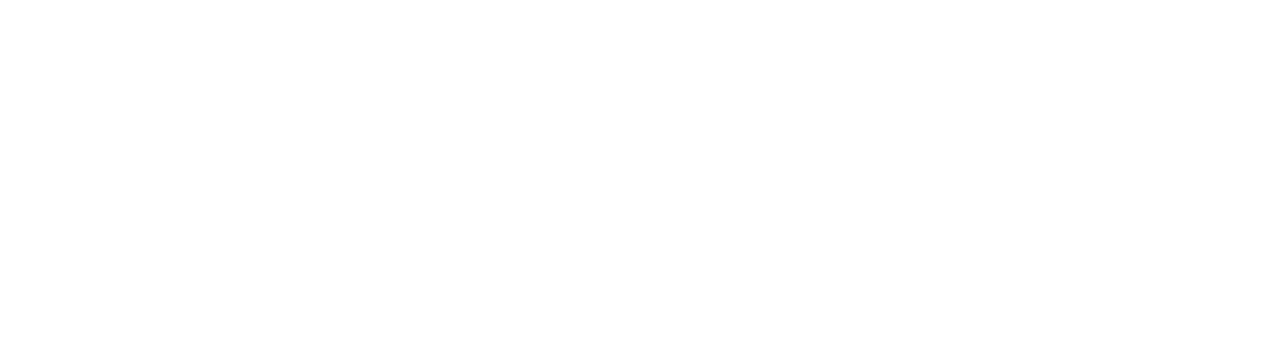
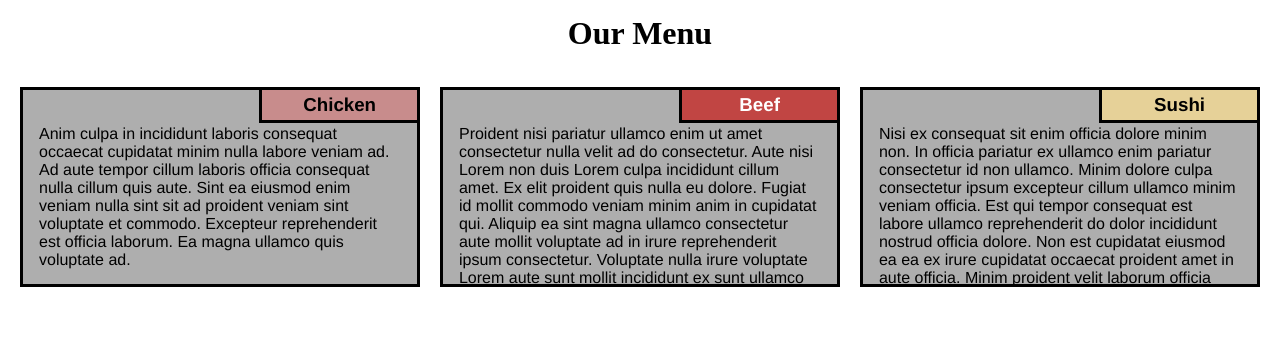
Before and after one commit to robl2e/jhu-coursera-fullstack-course4, a plain HTML site: page module2-solution/index.html in a window 1280 px wide. Drawn offline with Linux system fonts and the light colour scheme.

Commit message:
feat(module2): Implement Assignment two. - Add simple css framework and index.html to render file based off of specs.

```diff
--- /dev/null
+++ b/module2-solution/css/styles.css
@@ -0,0 +1,87 @@
+/********** Base styles **********/
+
+* {
+  box-sizing: border-box;
+  margin: 0;
+  padding: 0;
+}
+
+h1 {
+  margin: 15px;
+  text-align: center;
+}
+
+.box {
+  background-color: #ffffff;
+  margin: 10px;
+  border: 3px solid black;
+  background-color: #aeaeae;
+  overflow: auto;
+  text-overflow: ellipsis;
+  position: relative;
+  height: 200px
+}
+
+.box-header {
+  width: 40%;
+  padding: 4px;
+  border-left: 3px solid black;
+  border-bottom: 3px solid black;
+  font-family: Helvetica;
+  position: absolute;
+  right: 0px;
+  text-align: center;
+}
+
+#chicken {
+  background-color: rgb(200, 140, 140);
+}
+
+#beef {
+  background-color: rgb(193, 69, 67);
+  color: white;
+}
+
+#sushi {
+  background-color: rgb(230, 209, 152);
+}
+
+p {
+  position: relative;
+  top: 10%;
+  font-family: Helvetica;
+  color: black;
+  margin: 16px;
+}
+
+/* Simple Responsive Framework. */
+
+.row {
+  padding: 10px;
+  width: 100%;
+}
+
+/********** Large devices only (Desktop) **********/
+
+@media (min-width: 992px) {
+  /* Desktop Device with 3 columns, so size 4+4+4=12 */
+  .col-lg-4 {
+    float: left;
+    width: 33.33%;
+  }
+}
+
+/********** Medium devices only (Tablet) **********/
+
+@media (min-width: 768px) and (max-width: 991px) {
+  /* Tablet Device uses 2 columns, so size 6+6=12 */
+  .col-md-6, .col-md-12 {
+    float: left;
+  }
+  .col-md-6 {
+    width: 50%;
+  }
+  .col-md-12 {
+    width: 100%;
+  }
+}
--- a/module2-solution/index.html
+++ b/module2-solution/index.html
@@ -1,11 +1,54 @@
 <!DOCTYPE html>
-<html lang="en">
+<html>
+
 <head>
-    <meta charset="UTF-8">
-    <meta name="viewport" content="width=device-width, initial-scale=1.0">
-    <title>Document</title>
+  <meta charset="utf-8">
+  <meta name="viewport" content="width=device-width,initial-scale=1">
+  <title>Responsive Layout</title>
+
+  <link rel="stylesheet" href="css/styles.css">
 </head>
+
 <body>
-    <title>Hello Coursera</title>
+  <h1>Our Menu</h1>
+
+  <div class="row">
+    <div class="col-lg-4 col-md-6">
+      <div class="box">
+        <h3 class="box-header" id="chicken">Chicken</h3>
+        <p>Anim culpa in incididunt laboris consequat occaecat cupidatat minim nulla labore veniam ad. Ad aute tempor
+          cillum laboris officia consequat nulla cillum quis aute. Sint ea eiusmod enim veniam nulla sint sit ad
+          proident
+          veniam sint voluptate et commodo. Excepteur reprehenderit est officia laborum. Ea magna ullamco quis voluptate
+          ad.</p>
+      </div>
+    </div>
+    <div class="col-lg-4 col-md-6">
+      <div class="box">
+        <h3 class="box-header" id="beef">Beef</h3>
+        <p>Proident nisi pariatur ullamco enim ut amet consectetur nulla velit ad do consectetur. Aute nisi Lorem non
+          duis
+          Lorem culpa incididunt cillum amet. Ex elit proident quis nulla eu dolore. Fugiat id mollit commodo veniam
+          minim
+          anim in cupidatat qui. Aliquip ea sint magna ullamco consectetur aute mollit voluptate ad in irure
+          reprehenderit
+          ipsum consectetur. Voluptate nulla irure voluptate Lorem aute sunt mollit incididunt ex sunt ullamco proident
+          nulla.</p>
+      </div>
+    </div>
+    <div class="col-lg-4 col-md-12">
+      <div class="box">
+        <h3 class="box-header" id="sushi">Sushi</h3>
+        <p>Nisi ex consequat sit enim officia dolore minim non. In officia pariatur ex ullamco enim pariatur consectetur
+          id non ullamco. Minim dolore culpa consectetur ipsum excepteur cillum ullamco minim veniam officia. Est qui
+          tempor consequat est labore ullamco reprehenderit do dolor incididunt nostrud officia dolore. Non est
+          cupidatat
+          eiusmod ea ea ex irure cupidatat occaecat proident amet in aute officia. Minim proident velit laborum officia
+          velit fugiat. Est ex reprehenderit ipsum deserunt esse voluptate deserunt ut eiusmod exercitation veniam do
+          pariatur cupidatat.</p>
+      </div>
+    </div>
+  </div>
 </body>
+
 </html>
```
